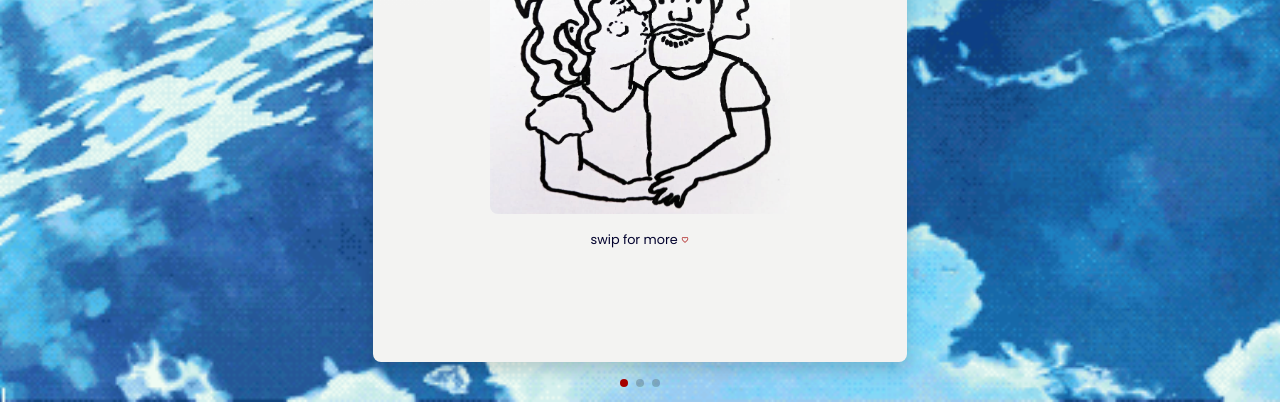
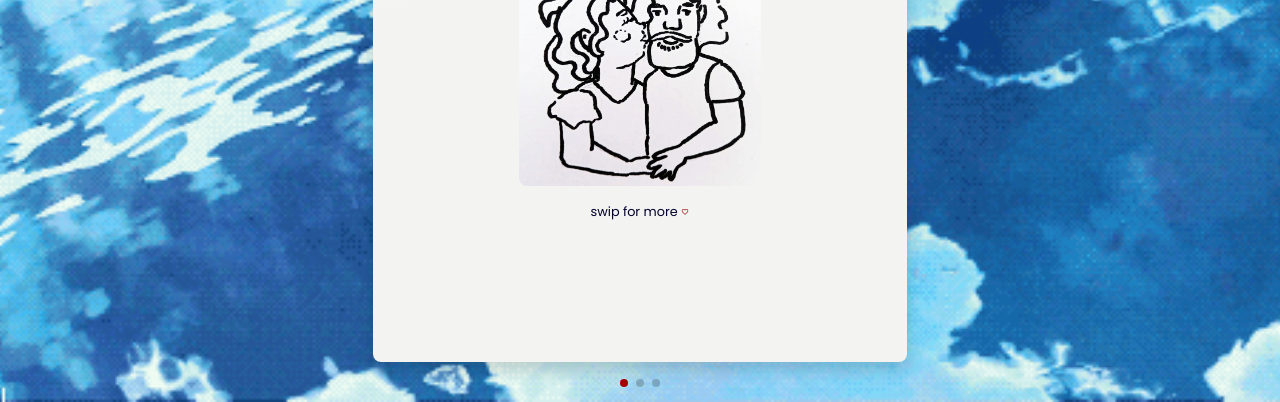
Before and after one commit to mpflo/to-metaleiro, a plain HTML site: page index.html in a window 1280 px wide. Shown: the part 398-800 px from the top of the page. Drawn offline with nearby package versions, Linux system fonts and the light colour scheme; a web font is replaced by a local one.

Commit message:
ajustando larguras de imagens

```diff
--- a/style.css
+++ b/style.css
@@ -26,15 +26,14 @@ h1 strong{
 }
 
 .swiper-slide:nth-child(1) figure img {
-    max-width: 300px;
+    max-width: 50%;
 }
 
 figure {
 
 }
 figure img {
-    min-width: 200px;
-    max-width: 220px;
+    width: 40%;
 }
 
 figcaption {
@@ -79,4 +78,7 @@ figcaption {
     .playlist-code img {
         width: 72% !important;
     }
+    figure img {
+        width: 60%;
+    }
 }
```
